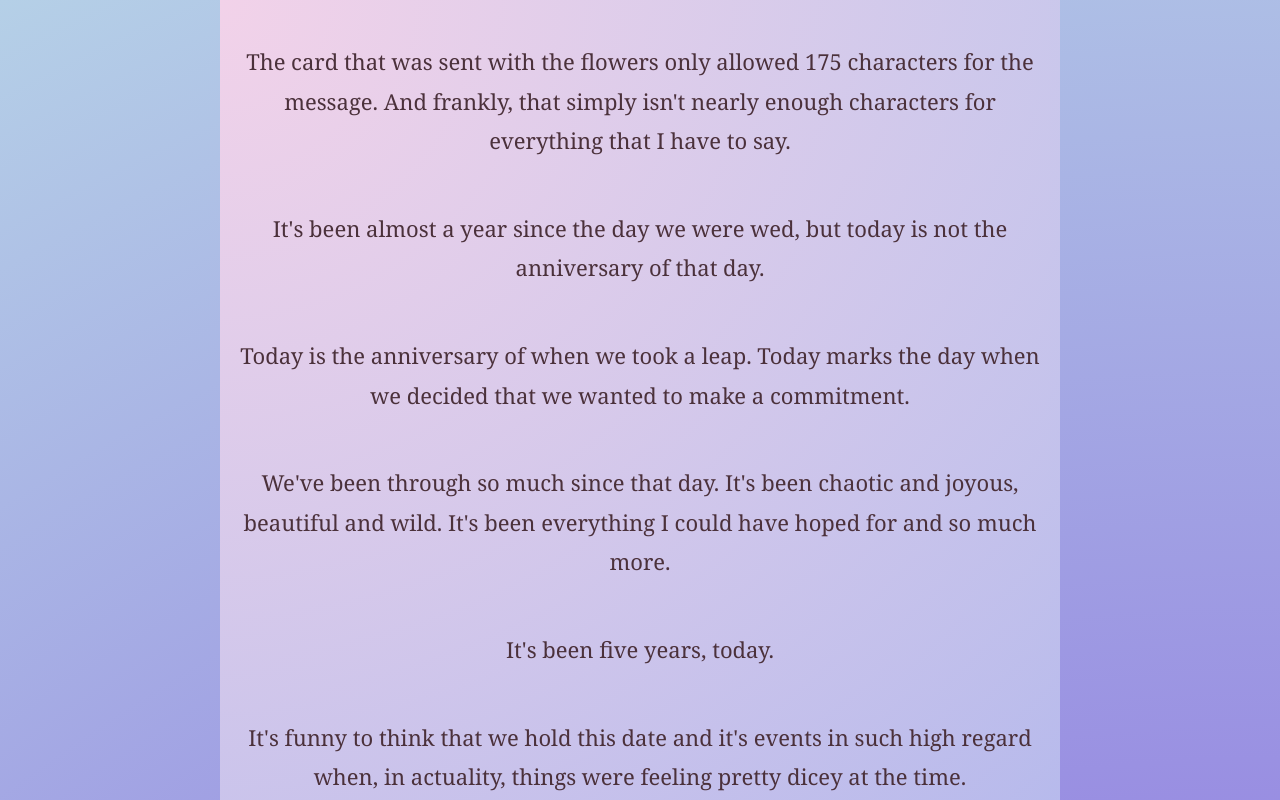
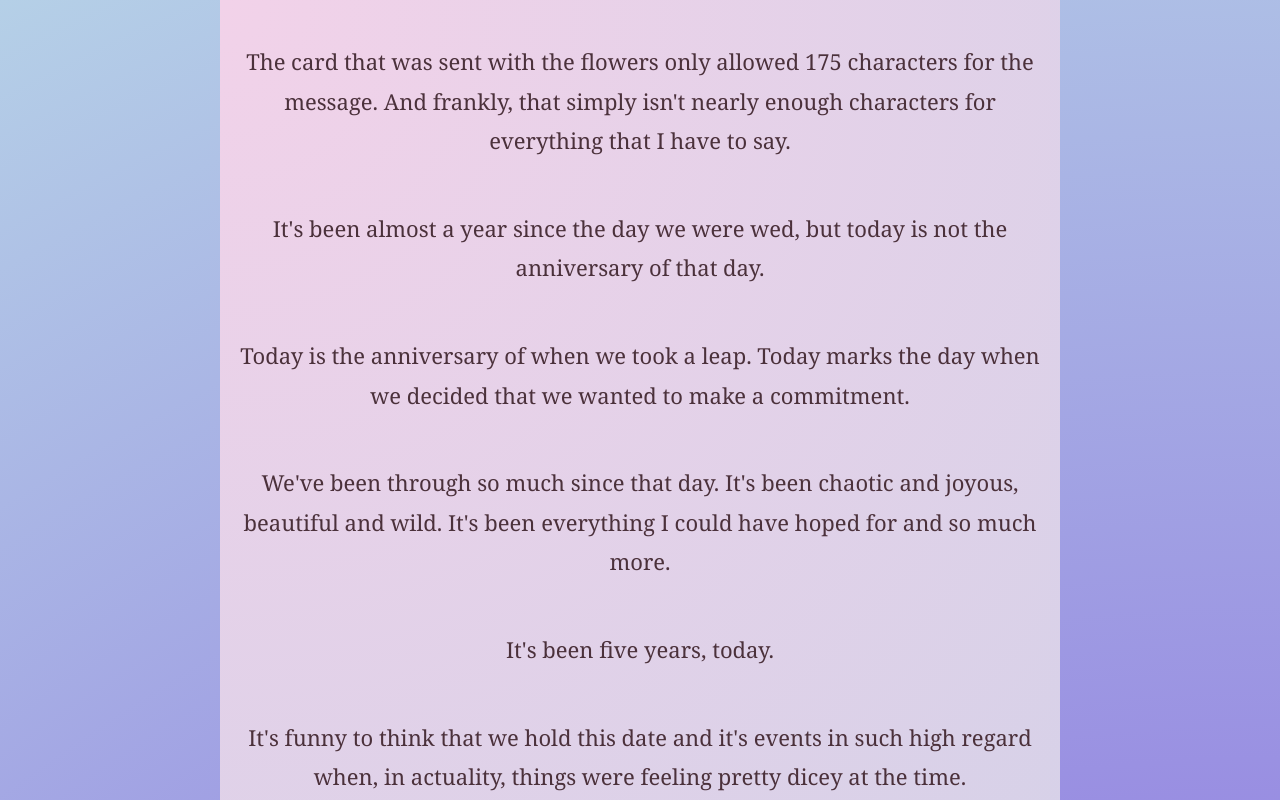
Before and after one commit to sosatchley/FiveYearsToday, a plain HTML site: page index.html in a window 1280 px wide. Shown: the top 800 px of the page. Drawn offline with Linux system fonts and the light colour scheme.

Commit message:
color change

```diff
--- a/index.html
+++ b/index.html
@@ -27,7 +27,7 @@
         background-image: radial-gradient(
           circle at top left,
           #f2d2e9,
-          #43a6fc86
+          #b5d0e7
         );
       }
 
```
